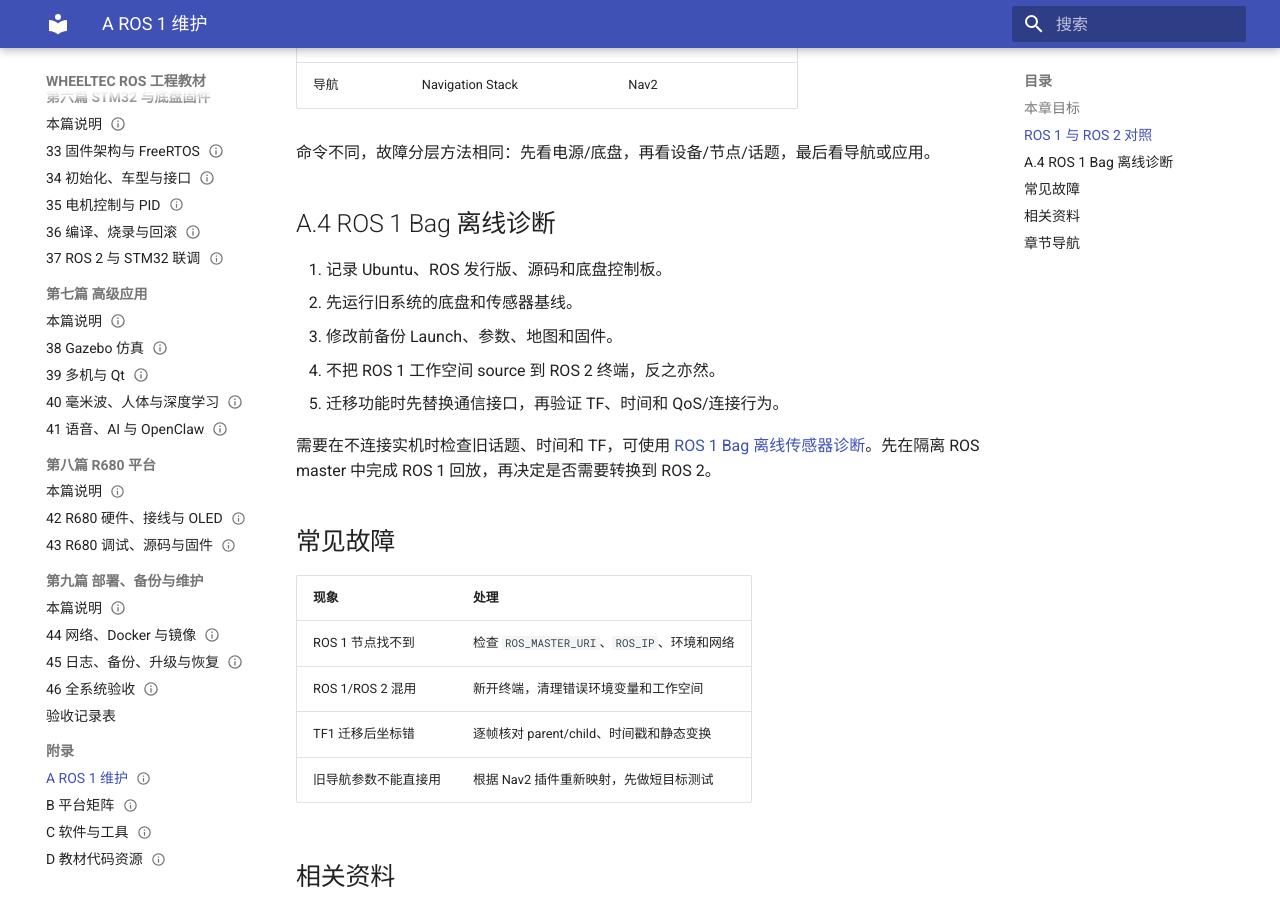
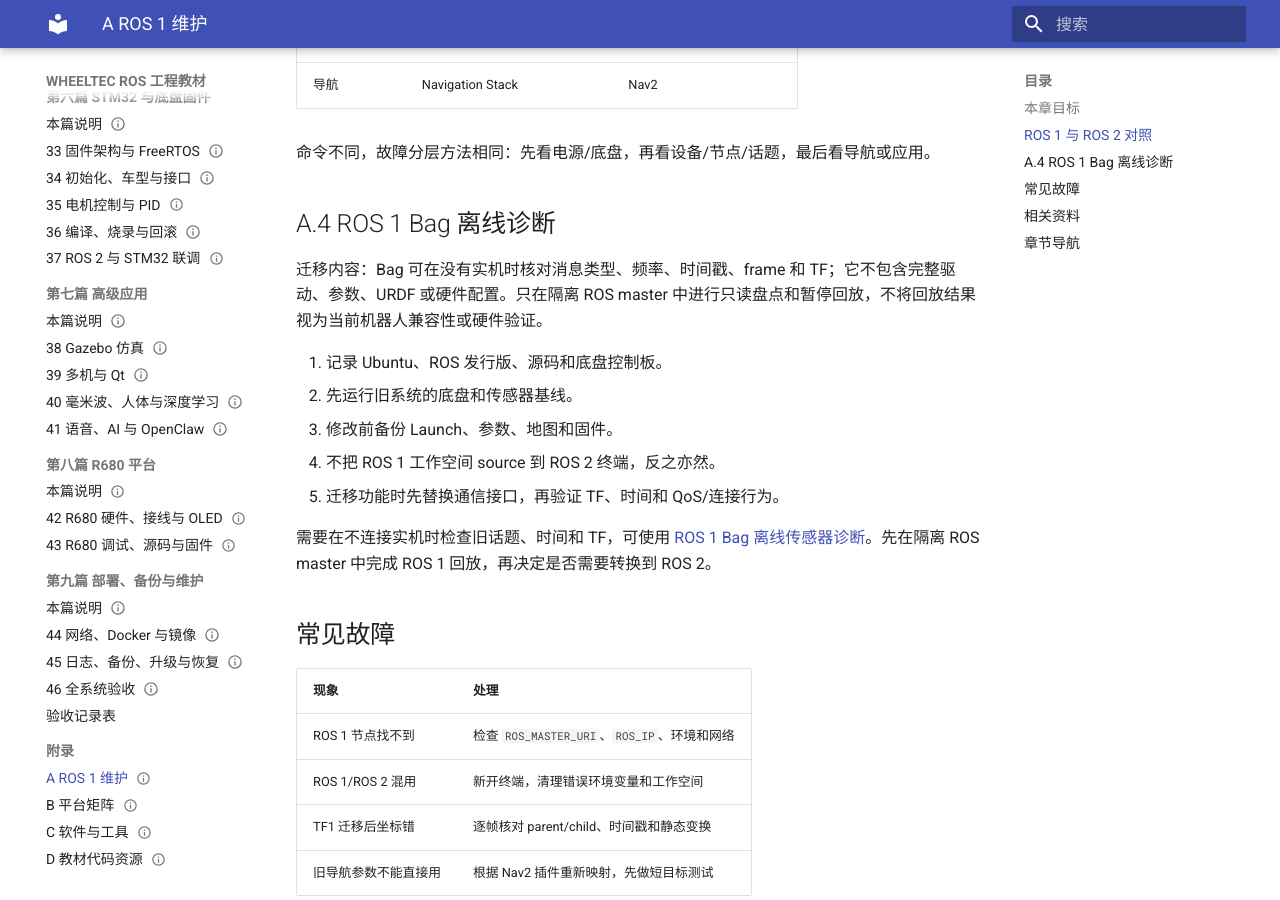
Before and after one commit to EnosElinsa/wheeltec-ros-textbook, an MkDocs documentation site: the page built from docs/appendices/a-ros1-maintenance.md, in a window 1280 px wide and 900 px high, scrolled down 673 px. Built offline with MkDocs 1.6.1 and Material for MkDocs 9.7.7, drawn with Linux system fonts in a browser that asks for light colours.

Commit message:
docs: retain migrated legacy diagnostics content

```diff
--- a/docs/appendices/a-ros1-maintenance.md
+++ b/docs/appendices/a-ros1-maintenance.md
@@ -23,6 +23,8 @@ status: complete
 命令不同，故障分层方法相同：先看电源/底盘，再看设备/节点/话题，最后看导航或应用。
 
 ## A.4 ROS 1 Bag 离线诊断 {#ros1-bag-offline-diagnostics}
+
+迁移内容：Bag 可在没有实机时核对消息类型、频率、时间戳、frame 和 TF；它不包含完整驱动、参数、URDF 或硬件配置。只在隔离 ROS master 中进行只读盘点和暂停回放，不将回放结果视为当前机器人兼容性或硬件验证。
 
 1. 记录 Ubuntu、ROS 发行版、源码和底盘控制板。
 2. 先运行旧系统的底盘和传感器基线。
```
Also changed, not shown: docs/04-ros2-development/18-environment-and-source-selection.md (+2 -0 lines), docs/06-stm32-firmware/34-hardware-init-model-interfaces.md (+2 -0 lines).
